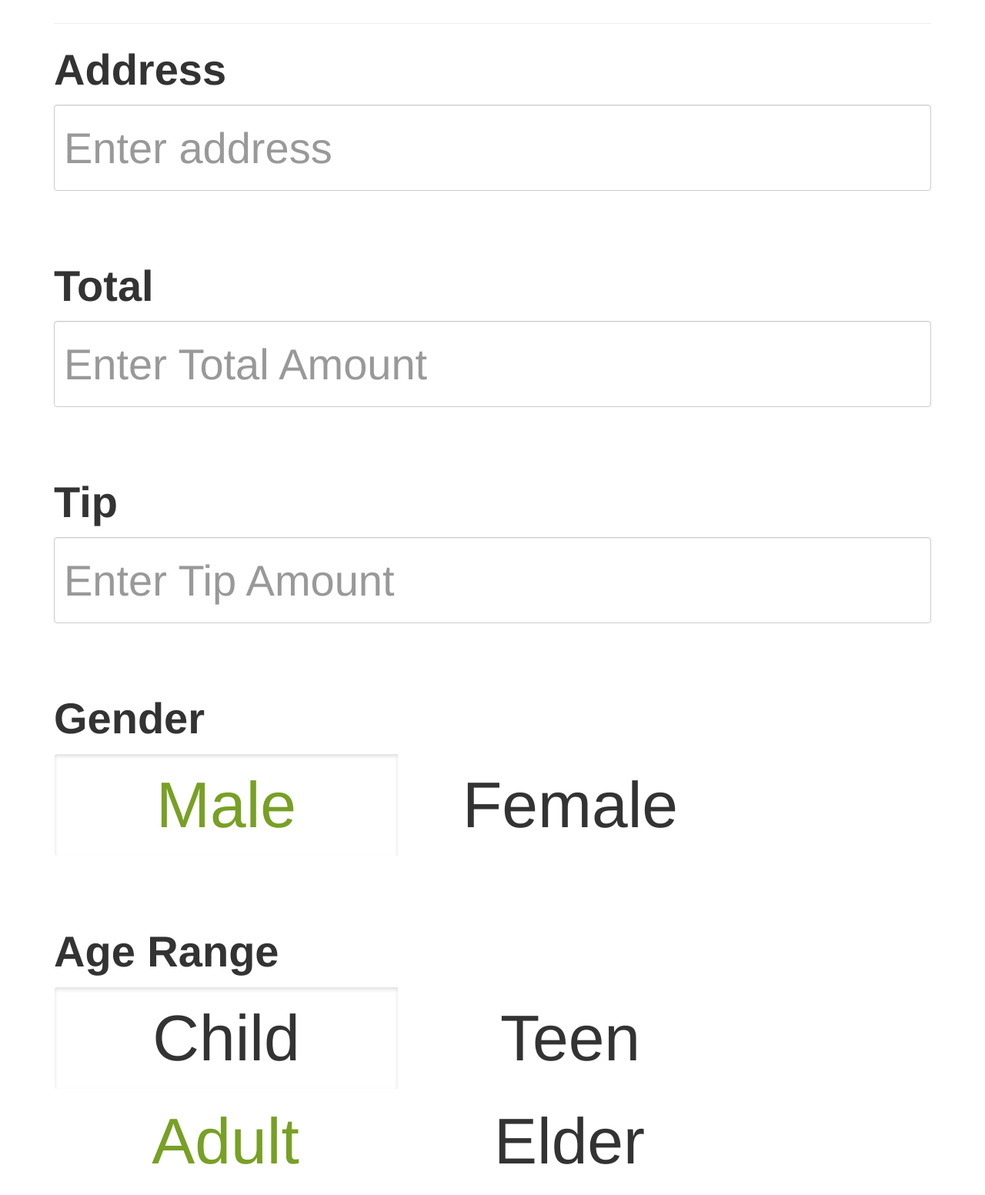
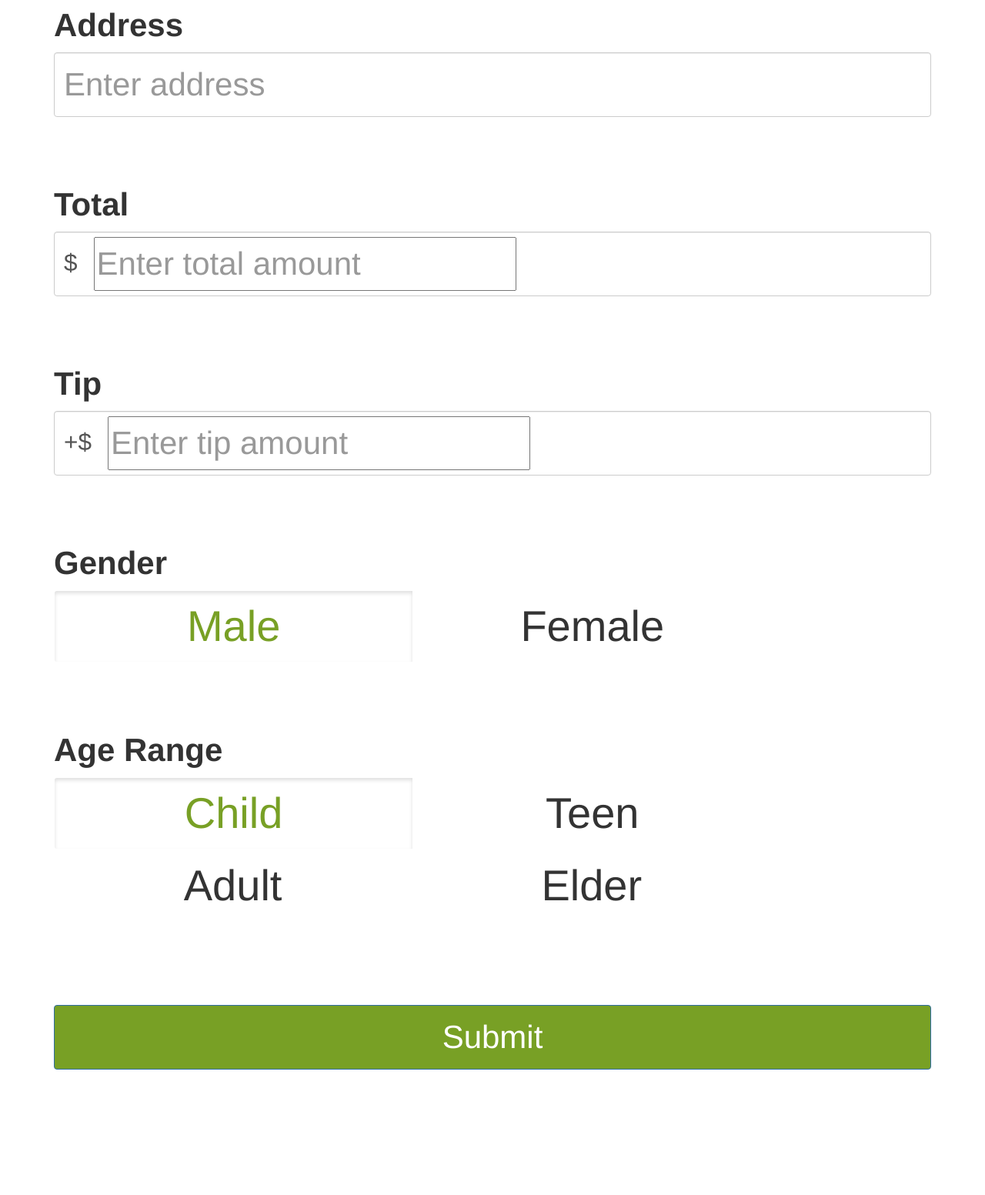
Before and after one commit to cberry216/alex-tips, a website: page views/new-tip.html in a window 1280 px wide. Shown: the part 225-1778 px from the top of the page at 77% size. After the commit the page ends 1647 px from the top, so only its background shows below. Drawn offline with nearby package versions, Linux system fonts and the light colour scheme; some packages are replaced by stand-ins of ours.

Commit message:
Added gmaps autocomplete for address and cleaned up rest of form

```diff
--- a/public/css/style.css
+++ b/public/css/style.css
@@ -1,6 +1,24 @@
+::placeholder {
+	color: #999999;
+}
+
+#tip-total,
+#tip-amount {
+	display: flex;
+}
+
+#dollar,
+#plus-dollar {
+	font-size: 0.75em;
+}
+
+.money-input {
+	margin-left: 0.5em;
+}
+
 .form-label,
 .form-control {
-	font-size: 4em;
+	font-size: 3em;
 }
 
 .form-control {
@@ -12,8 +30,8 @@
 }
 
 .radio-label {
-	width: 35vw;
-	font-size: 6em;
+	width: 36.5vw;
+	font-size: 4em !important;
 }
 
 .find-address {
@@ -23,16 +41,24 @@
 
 /* Changed the color of radio button if it is checked */
 .radio-label .radio-toggle[type='radio']:checked ~ span {
-	color: #78a025 !important;
+	color: #78a025;
 }
 
 .new-tip-title {
 	font-size: 8em;
 	text-align: center;
-	margin-bottom: 1em;
 }
 
-.body-padding {
-	width: 0;
-	height: 0;
+.submit-button {
+	width: 100%;
+	height: 2em;
+	margin: 3vh 0 4vh 0;
+	font-size: 3em;
+	background-color: #78a025;
 }
+
+hr {
+	margin: 3em 0;
+	color: #555555;
+	background-color: #555555;
+}
--- /dev/null
+++ b/public/js/autoaddress.js
@@ -0,0 +1,27 @@
+function run() {
+	var map = new google.maps.Map(document.getElementById('map-canvas'));
+
+	// function initialize() {
+	// 	map = new google.maps.Map(document.getElementById('map-canvas'));
+	// }
+
+	// google.maps.event.addDomListener(window, 'load', initialize);
+
+	var defaultBounds = google.maps.LatLngBounds(
+		new google.maps.LatLng(41.783075, -71.369124),
+		new google.maps.LatLng(41.949433, -71.129077)
+	);
+
+	var options = {
+		bounds: defaultBounds
+	};
+
+	// Get the HTML input element for the autocomplete search box
+	var input = document.getElementById('tip-address');
+	map.controls[google.maps.ControlPosition.TOP_LEFT].push(input);
+
+	// Create the autocomplete object
+	var autocomplete = new google.maps.places.Autocomplete(input, options);
+}
+
+window.onload = run;
--- a/views/new-tip.html
+++ b/views/new-tip.html
@@ -19,7 +19,9 @@
 			src="https://maxcdn.bootstrapcdn.com/bootstrap/3.3.7/js/bootstrap.min.js"
 			integrity="sha384-Tc5IQib027qvyjSMfHjOMaLkfuWVxZxUPnCJA7l2mCWNIpG9mGCD8wGNIcPD7Txa"
 			crossorigin="anonymous"
-		></script>
+        ></script>
+        <script type="text/javascript" src="https://maps.googleapis.com/maps/api/js?key=AIzaSyARwDCZ873N011fIXBvMWHu1LlNq4Wdxfg&libraries=places"></script>
+        <script type="text/javascript" src="/js/autoaddress.js"></script>
 	</head>
 	<body>
 		<div class="container">
@@ -30,15 +32,28 @@
 					<form>
                         <div class="form-group">
                             <label class="form-label" for="tip-address">Address</label>
-                            <input class="form-control" id="tip-address" type="text" placeholder="Enter address">
+                            <input class="form-control controls" id="tip-address" type="text" placeholder="Enter address">
+                            <div id="map-canvas"></div>
                         </div>
                         <div class="form-group">
                             <label class="form-label" for="tip-total">Total</label>
-                            <input class="form-control" id="tip-total" type="number" step="0.01" placeholder="Enter Total Amount">
+                            <!-- <input class="form-control" id="tip-total" type="number" step="0.01" placeholder="Enter Total Amount"> -->
+                            <div class="input-group mb-3 form-control" id="tip-total">
+                                <div class="input-group-prepend">
+                                    <span class="input-group-text" id="dollar">$</span>
+                                </div>
+                                <input class="money-input" type="text" placeholder="Enter total amount" aria-describedby="dollar">
+                            </div>
                         </div>
                         <div class="form-group">
                             <label class="form-label" for="tip-amount">Tip</label>
-                            <input class="form-control" id="tip-amount" type="number" step="0.01" placeholder="Enter Tip Amount">
+                            <!-- <input class="form-control" id="tip-amount" type="number" step="0.01" placeholder="Enter Tip Amount"> -->
+                            <div class="input-group mb-3 form-control" id="tip-amount">
+                                <div class="input-group-prepend">
+                                    <span class="input-group-text" id="plus-dollar">+$</span>
+                                </div>
+                                <input class="money-input" type="text" placeholder="Enter tip amount" aria-describedby="plus-dollar">
+                            </div>
                         </div>
                         <div class="form-group">
                             <label class="form-label" for="tip-gender">Gender</label>
@@ -60,12 +75,13 @@
                                     <label class="btn btn-secondary radio-label">
                                         <input class="radio-toggle" type="radio" name="age" id="teen"><span>Teen</span></label>
                                     <label class="btn btn-secondary radio-label">
-                                        <input class="radio-toggle" type="radio" name="age" id="adult" checked><span>Adult</span></label>
+                                        <input class="radio-toggle" type="radio" name="age" id="adult"><span>Adult</span></label>
                                     <label class="btn btn-secondary radio-label">
                                         <input class="radio-toggle" type="radio" name="age" id="elder"><span>Elder</span></label>
                                 </div>
                             </div>
                         </div>
+                        <button type="submit" class="btn btn-primary submit-button">Submit</button>
                     </form>
                 </div>
 			</div>
```
